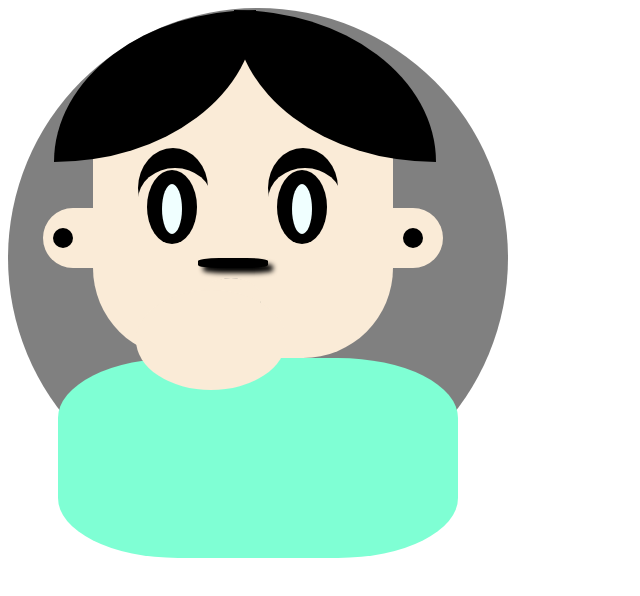
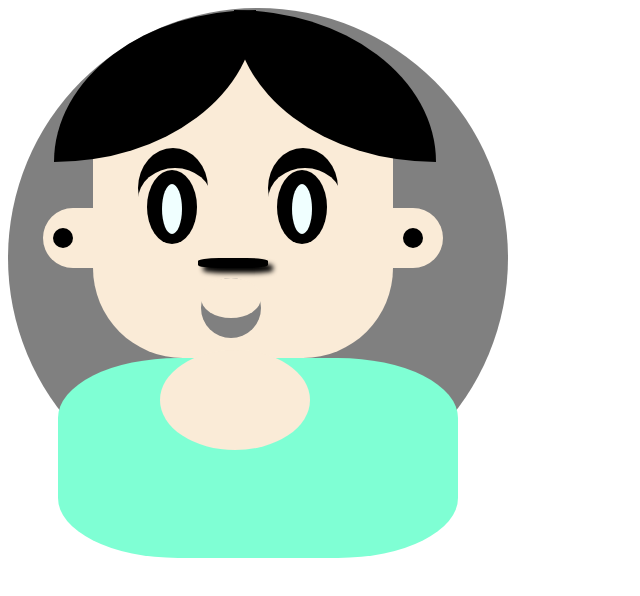
Before and after one commit to minuk0612/Cartoon, a plain HTML site: page index.html in a window 1280 px wide. Shown: the whole page, without its empty margins (0-640 px from the left). Drawn offline with Linux system fonts and the light colour scheme.

Commit message:
commit to master

```diff
--- a/index.html
+++ b/index.html
@@ -21,13 +21,14 @@
 
 }
 .neck{
+
     border-radius: 50%;
     height: 100px;
     width:150px;
     background-color: antiquewhite;
-   margin-left: 10%;
     z-index: 3;
-    margin-top: 22%;
+    left:160px;
+    top:350px;
     position: absolute;
 
 }
```
